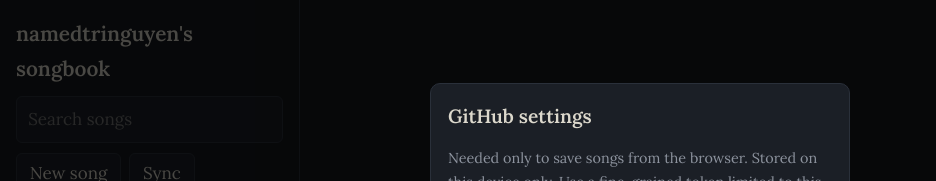
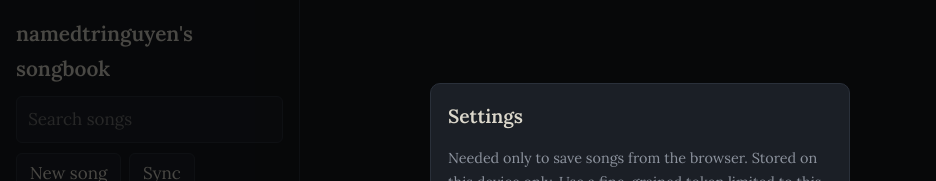
Before and after one commit to namedtringuyen/chordify, a plain HTML site: page index.html in a window 1280 px wide. Both pictures are taken after a click on the button "Settings". Shown: the top 181 px of the page, without its empty margins (0-936 px from the left). Drawn offline with Linux system fonts and the light colour scheme.

Commit message:
Update index.html

```diff
--- a/index.html
+++ b/index.html
@@ -67,7 +67,7 @@ dialog label{display:block;font-size:.9rem;color:var(--dim);margin-top:.6rem}
 
 <dialog id="dlg">
  <form method="dialog" id="cf">
-  <h2 style="font-size:1.2rem">GitHub settings</h2>
+  <h2 style="font-size:1.2rem">Settings</h2>
   <p style="color:var(--dim);font-size:.9rem;margin:.3rem 0">Needed only to save songs from the browser. Stored on this device only. Use a fine-grained token limited to this repo with Contents read/write.</p>
   <label>Username<input name="owner" autocomplete="off"></label>
   <label>Repository<input name="repo" autocomplete="off"></label>
```
